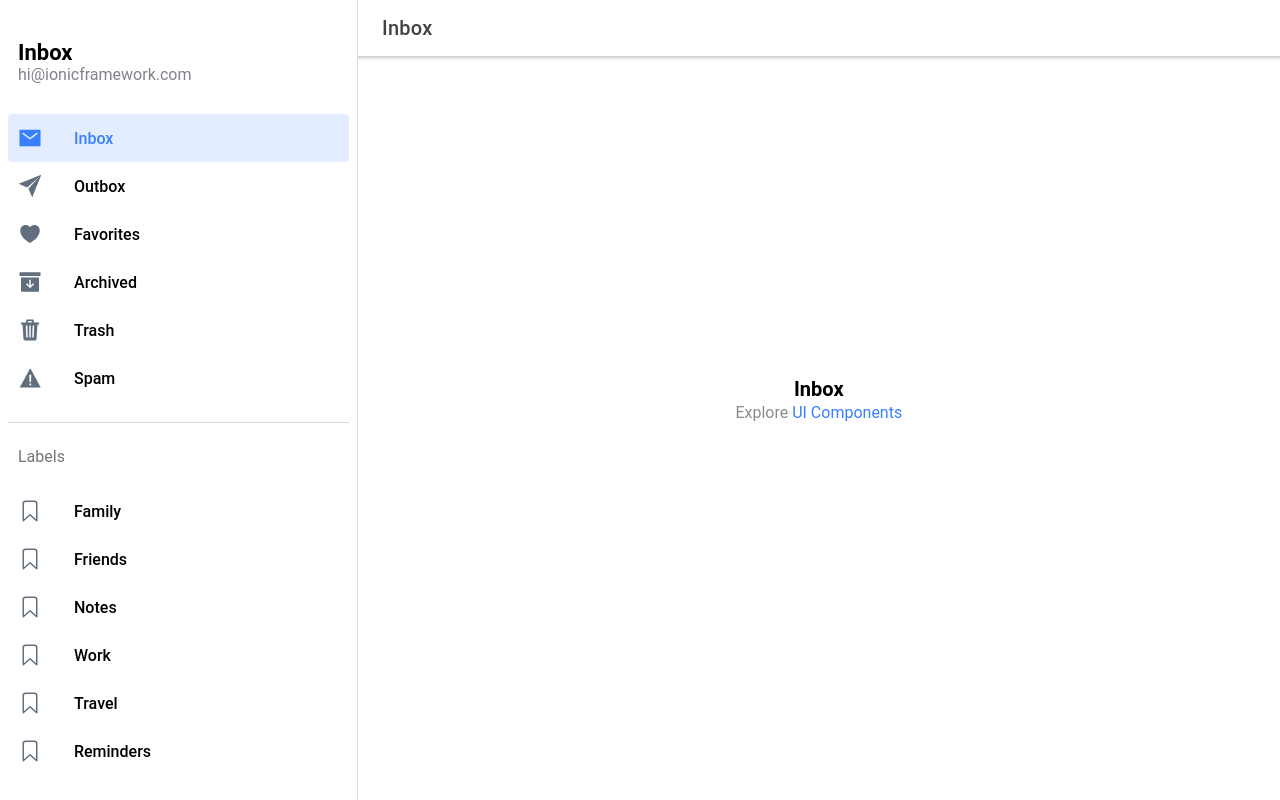
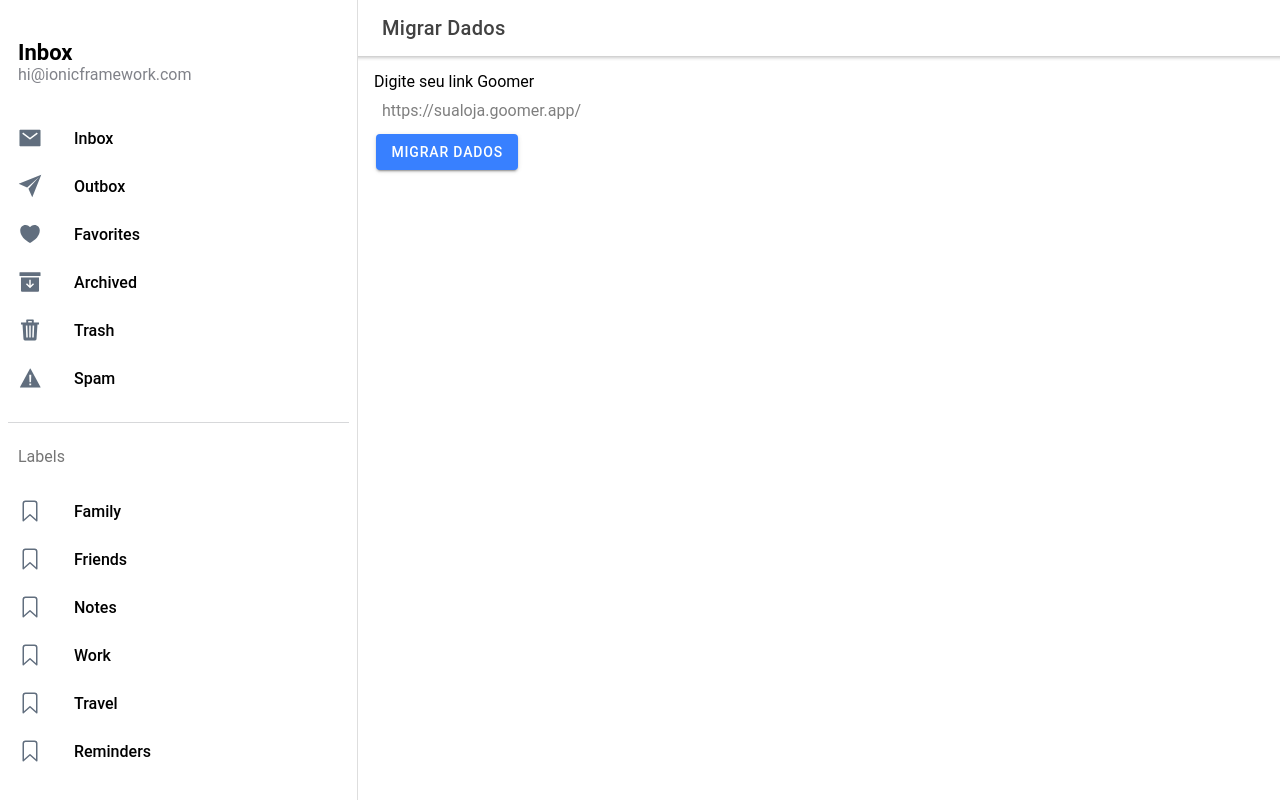
Before and after one commit to rafbgarcia/quic-menu, a React (Create React App) app: page / in a window 1280 px wide. Before the commit this address led to /page/Inbox. Built offline with nearby package versions, Linux system fonts and the light colour scheme.

Commit message:
Rename Page to Home

```diff
--- a/src/App.tsx
+++ b/src/App.tsx
@@ -2,7 +2,7 @@ import { IonApp, IonRouterOutlet, IonSplitPane, setupIonicReact } from '@ionic/r
 import { IonReactRouter } from '@ionic/react-router';
 import { Redirect, Route } from 'react-router-dom';
 import Menu from './components/Menu';
-import Page from './pages/Page';
+import Home from './pages/Home';
 
 /* Core CSS required for Ionic components to work properly */
 import '@ionic/react/css/core.css';
@@ -33,10 +33,7 @@ const App: React.FC = () => {
           <Menu />
           <IonRouterOutlet id="main">
             <Route path="/" exact={true}>
-              <Redirect to="/page/Inbox" />
-            </Route>
-            <Route path="/page/:name" exact={true}>
-              <Page />
+              <Home />
             </Route>
           </IonRouterOutlet>
         </IonSplitPane>
--- /dev/null
+++ b/src/pages/Home.tsx
@@ -0,0 +1,39 @@
+import { IonButtons, IonContent, IonHeader, IonMenuButton, IonPage, IonTitle, IonToolbar, IonInput, IonLabel, IonButton } from '@ionic/react';
+import { useParams } from 'react-router';
+
+import './Home.css';
+
+const Home: React.FC = () => {
+  const didClickMigrateData = () => {
+    console.log("here")
+  }
+
+  return (
+    <IonPage>
+      <IonHeader>
+        <IonToolbar>
+          <IonButtons slot="start">
+            <IonMenuButton />
+          </IonButtons>
+          <IonTitle>Migrar Dados</IonTitle>
+        </IonToolbar>
+      </IonHeader>
+
+      <IonContent fullscreen>
+        <IonHeader collapse="condense">
+          <IonToolbar>
+            <IonTitle size="large">Migre seus dados existentes</IonTitle>
+          </IonToolbar>
+        </IonHeader>
+
+        <IonContent className="ion-padding">
+          <IonLabel position="stacked">Digite seu link Goomer</IonLabel>
+          <IonInput placeholder="https://sualoja.goomer.app/" clearInput></IonInput>
+          <IonButton onClick={didClickMigrateData}>Migrar Dados</IonButton>
+        </IonContent>
+      </IonContent>
+    </IonPage>
+  );
+};
+
+export default Home;
--- a/src/pages/Page.tsx
+++ /dev/null
@@ -1,33 +0,0 @@
-import { IonButtons, IonContent, IonHeader, IonMenuButton, IonPage, IonTitle, IonToolbar } from '@ionic/react';
-import { useParams } from 'react-router';
-import ExploreContainer from '../components/ExploreContainer';
-import './Page.css';
-
-const Page: React.FC = () => {
-
-  const { name } = useParams<{ name: string; }>();
-
-  return (
-    <IonPage>
-      <IonHeader>
-        <IonToolbar>
-          <IonButtons slot="start">
-            <IonMenuButton />
-          </IonButtons>
-          <IonTitle>{name}</IonTitle>
-        </IonToolbar>
-      </IonHeader>
-
-      <IonContent fullscreen>
-        <IonHeader collapse="condense">
-          <IonToolbar>
-            <IonTitle size="large">{name}</IonTitle>
-          </IonToolbar>
-        </IonHeader>
-        <ExploreContainer name={name} />
-      </IonContent>
-    </IonPage>
-  );
-};
-
-export default Page;
```
Also changed, not shown: src/pages/Home.css (added), src/pages/Page.css (deleted).
